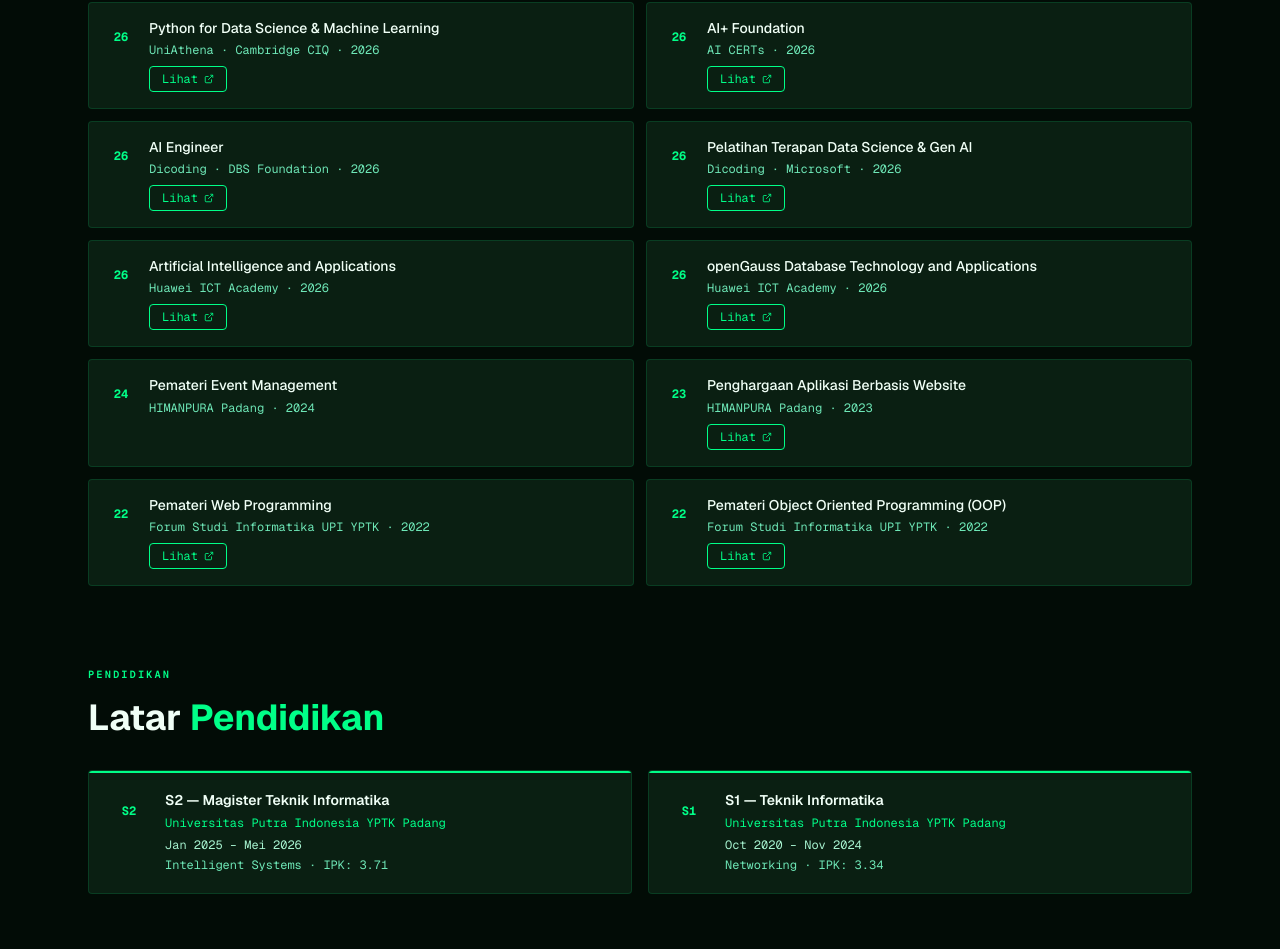
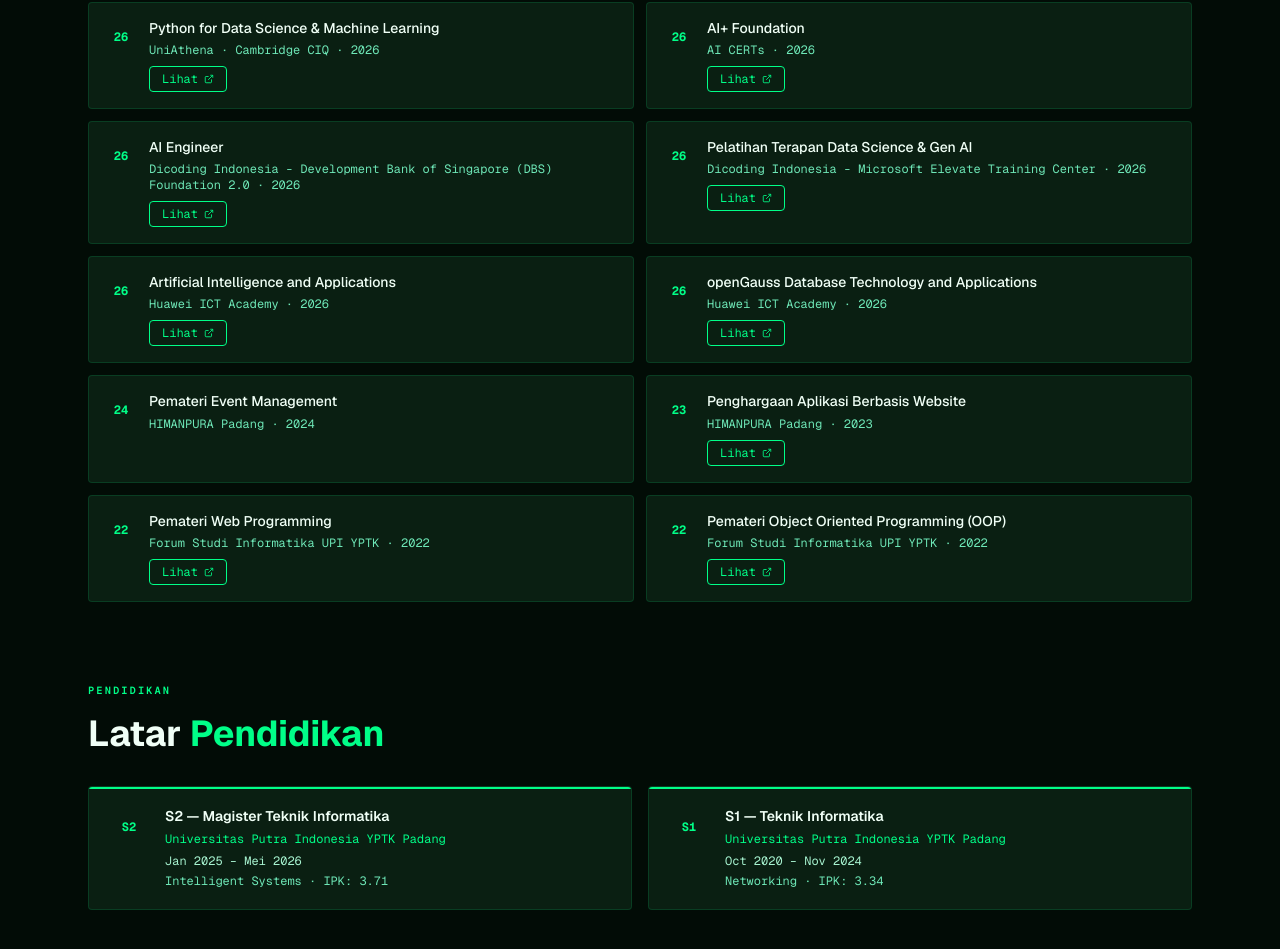
Before and after one commit to Liando18/profile, a Next.js app: page / in a window 1280 px wide. Shown: the part 1281-2230 px from the top of the page. Built offline with nearby package versions, Linux system fonts and the light colour scheme; no server answers.

Commit message:
perbaikan about 1

```diff
--- a/app/components/About.tsx
+++ b/app/components/About.tsx
@@ -37,18 +37,18 @@
   },
   {
     title: { en: "AI Engineer", id: "AI Engineer" },
-    org: "Dicoding · DBS Foundation",
+    org: "Dicoding Indonesia - Development Bank of Singapore (DBS) Foundation 2.0",
     year: "2026",
-    link: "https://drive.google.com/drive/folders/1BeAE7KidY1h1BlH0x2ChK3ZBoUoBjnD3/view",
+    link: "https://drive.google.com/drive/folders/1BeAE7KidY1h1BlH0x2ChK3ZBoUoBjnD3?usp=drive_link",
   },
   {
     title: {
       en: "Applied Data Science & Gen AI",
       id: "Pelatihan Terapan Data Science & Gen AI",
     },
-    org: "Dicoding · Microsoft",
+    org: "Dicoding Indonesia - Microsoft Elevate Training Center",
     year: "2026",
-    link: "https://drive.google.com/drive/folders/1D_fPUzZxPCBsG12iRwmsX9T8T9DaI9-M/view",
+    link: "https://drive.google.com/drive/folders/1D_fPUzZxPCBsG12iRwmsX9T8T9DaI9-M?usp=drive_link",
   },
   {
     title: {
```
